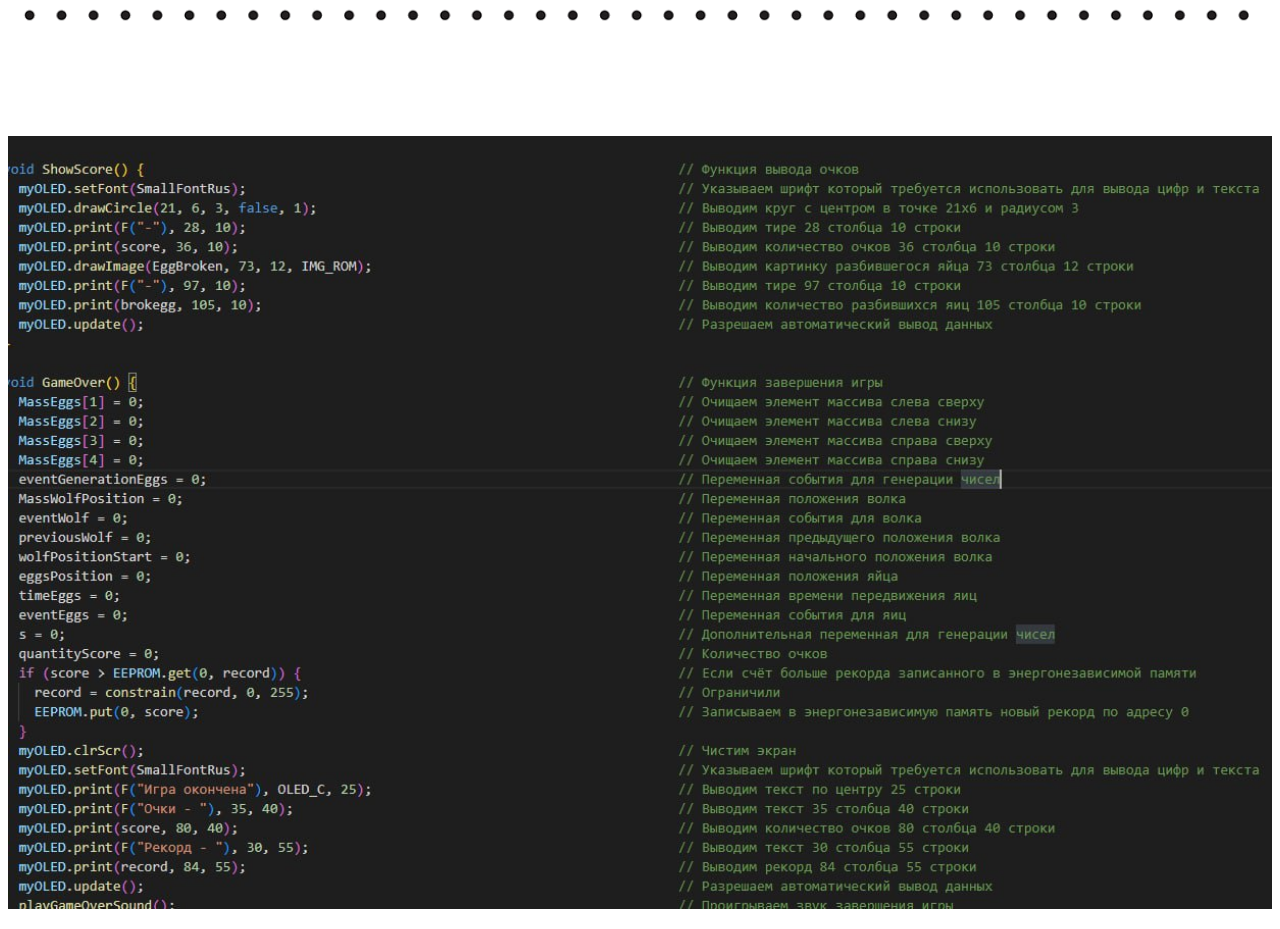
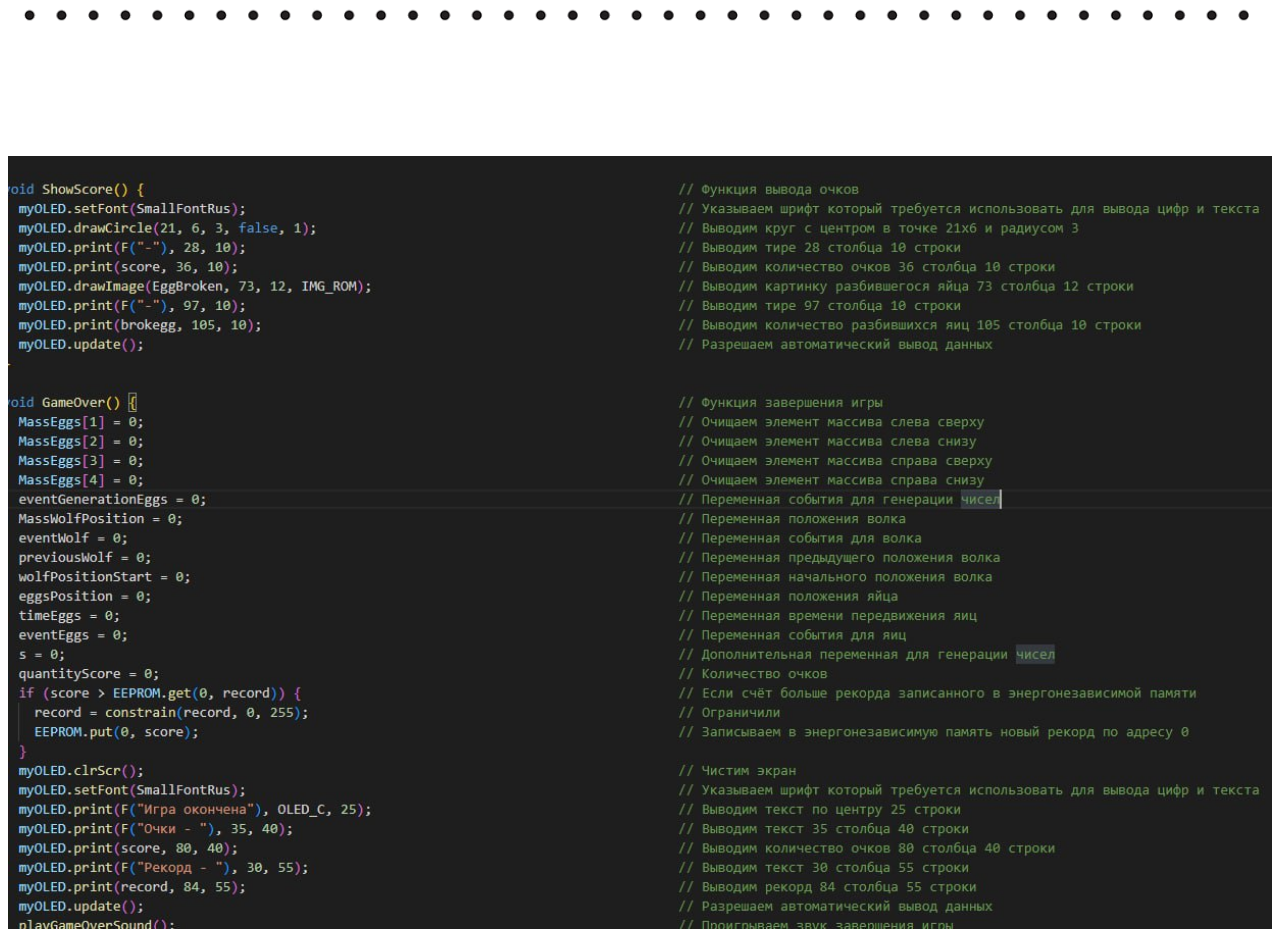
Before and after one commit to NorthGames/NorthGames.github.io, a plain HTML site: page index.html in a window 1280 px wide. Shown: the part 2040-2969 px from the top of the page. Drawn offline with Linux system fonts and the light colour scheme; a web font is replaced by a local one.

Commit message:
Update index.html

```diff
--- a/index.html
+++ b/index.html
@@ -26,7 +26,7 @@ iframe {
 
 <img src="media/bg.png" style="width: 100%;top: 300px;position: relative;right: 0;background-color: #a9ff0000;z-index: 9;">
 
-<img src="media/codeScreen.jpeg" style="width: 100%;top: 380px;position: relative;right: 0;background-color: #a9ff0000;/* border-radius: 35px; *//* padding: 185px; */z-index: 0;">
+<img src="media/codeScreen.jpeg" style="width: 100%;top: 400px;position: relative;right: 0;background-color: #a9ff0000;/* border-radius: 35px; *//* padding: 185px; */z-index: 0;">
 
 
 
```
